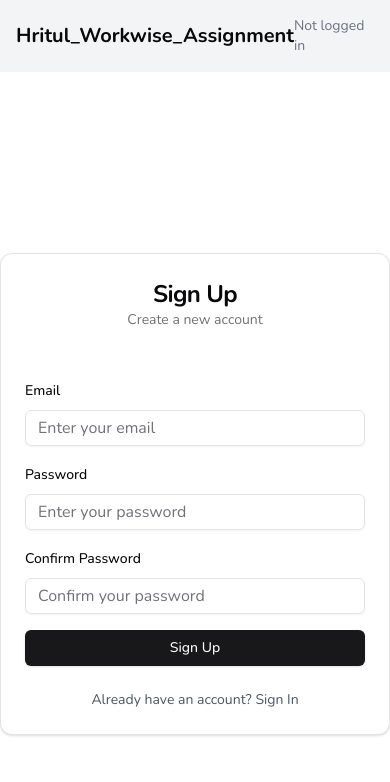
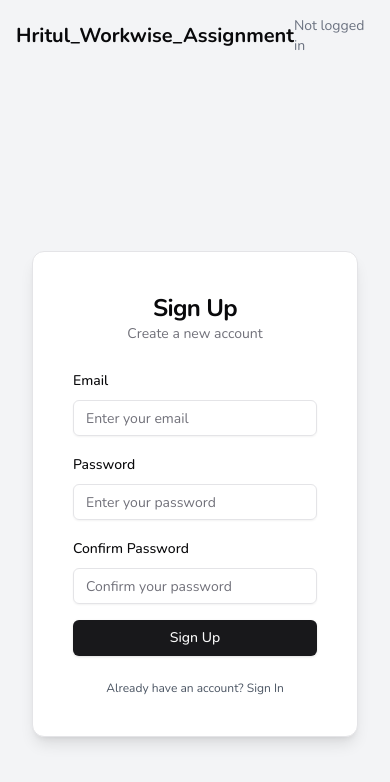
Before and after one commit to Hritul2/workwise_assignment, a Next.js app: page /sign-up in a window 390 px wide. Shown: the top 782 px of the page. Built offline with nearby package versions, Linux system fonts and the light colour scheme; no server answers.

Commit message:
make auth pages responsive

```diff
--- a/src/app/(auth)/layout.tsx
+++ b/src/app/(auth)/layout.tsx
@@ -6,7 +6,7 @@ export default function Layout({
   children: React.ReactNode;
 }>) {
   return (
-    <main className="flex items-center h-screen">
+    <main className="flex items-center justify-center h-screen px-4 sm:px-6 md:px-8 bg-gray-100">
       {children}
       <Toaster />
     </main>
--- a/src/app/(auth)/sign-in/page.tsx
+++ b/src/app/(auth)/sign-in/page.tsx
@@ -1,8 +1,7 @@
 import SignInForm from "@/form/auth/sign-in-form";
-
 export default function SignInPage() {
   return (
-    <div className="w-full max-w-md mx-auto">
+    <div className="w-full h-full px-4 flex items-center justify-center">
       <SignInForm />
     </div>
   );
--- a/src/app/(auth)/sign-up/page.tsx
+++ b/src/app/(auth)/sign-up/page.tsx
@@ -1,8 +1,7 @@
 import SignUpForm from "@/form/auth/sign-up-form";
-
 export default function SignInPage() {
   return (
-    <div className="w-full max-w-md mx-auto">
+    <div className="w-full h-full px-4 flex items-center justify-center">
       <SignUpForm />
     </div>
   );
--- a/src/form/auth/sign-up-form.tsx
+++ b/src/form/auth/sign-up-form.tsx
@@ -87,18 +87,18 @@ export default function SignUpForm() {
   }
 
   return (
-    <Card className="w-full max-w-md mx-auto">
+    <Card className="w-full max-w-md mx-auto p-4 sm:p-6 lg:p-8 shadow-lg">
       <CardHeader className="space-y-1">
         <CardTitle className="text-2xl font-bold text-center">
           Sign Up
         </CardTitle>
-        <CardDescription className="text-center">
+        <CardDescription className="text-center text-sm sm:text-base">
           Create a new account
         </CardDescription>
       </CardHeader>
-      <CardContent className="p-6">
+      <CardContent>
         {error && (
-          <div className="mb-4 p-2 text-red-600 bg-red-50 rounded text-center">
+          <div className="mb-4 p-3 text-red-600 bg-red-50 rounded text-center text-sm sm:text-base">
             {error}
           </div>
         )}
@@ -111,7 +111,11 @@ export default function SignUpForm() {
                 <FormItem>
                   <FormLabel>Email</FormLabel>
                   <FormControl>
-                    <Input placeholder="Enter your email" {...field} />
+                    <Input
+                      placeholder="Enter your email"
+                      {...field}
+                      className="text-sm sm:text-base"
+                    />
                   </FormControl>
                   <FormMessage />
                 </FormItem>
@@ -128,6 +132,7 @@ export default function SignUpForm() {
                       type="password"
                       placeholder="Enter your password"
                       {...field}
+                      className="text-sm sm:text-base"
                     />
                   </FormControl>
                   <FormMessage />
@@ -145,20 +150,25 @@ export default function SignUpForm() {
                       type="password"
                       placeholder="Confirm your password"
                       {...field}
+                      className="text-sm sm:text-base"
                     />
                   </FormControl>
                   <FormMessage />
                 </FormItem>
               )}
             />
-            <Button type="submit" className="w-full mt-6" disabled={isLoading}>
+            <Button
+              type="submit"
+              className="w-full mt-6 text-sm sm:text-base"
+              disabled={isLoading}
+            >
               {isLoading ? "Signing up..." : "Sign Up"}
             </Button>
           </form>
         </Form>
       </CardContent>
       <CardFooter className="flex justify-center">
-        <p className="text-sm text-gray-600">
+        <p className="text-xs sm:text-sm text-gray-600 text-center">
           Already have an account?{" "}
           <Link href="/sign-in" className="text-blue-600 hover:underline">
             Sign In
```
Also changed, not shown: src/form/auth/sign-in-form.tsx (+15 -6 lines).
